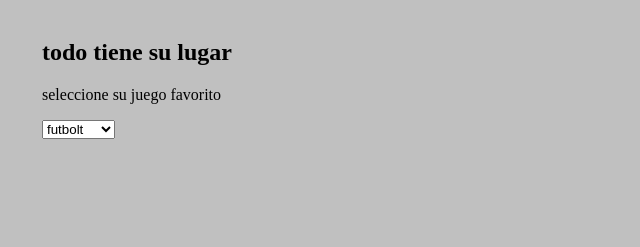
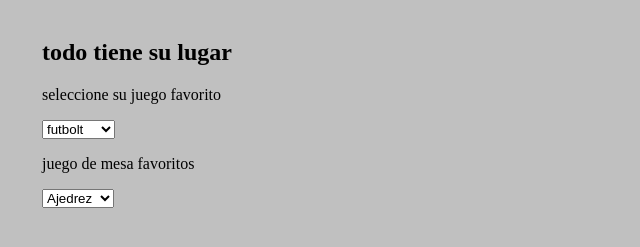
Before and after one commit to diegoprogramer/siteweb, a plain HTML site: page index.html in a window 1280 px wide. Shown: the part 121-368 px from the top of the page, without its empty margins (0-640 px from the left). Drawn offline with Linux system fonts and the light colour scheme.

Commit message:
modified:   index.html

```diff
--- a/index.html
+++ b/index.html
@@ -27,6 +27,17 @@
         <option value="juego">boleibol</option>
         <option value="juego">natacion</option>
     </select>
+
+
+    <p>juego de mesa favoritos</p>
+
+    <select name="mesa" id="">
+        <option value="">Ajedrez</option>
+        <option value="">Damas</option>
+        <option value="">Domino</option>
+        <option value="">Parques</option>
+
+    </select>
 </body>
 
 </html>
```
